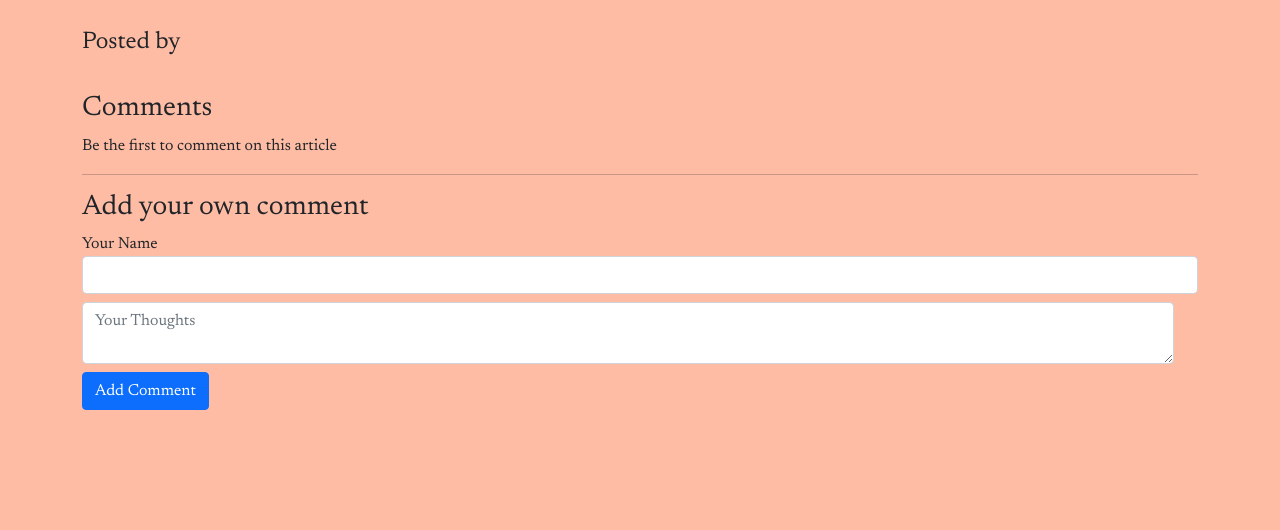
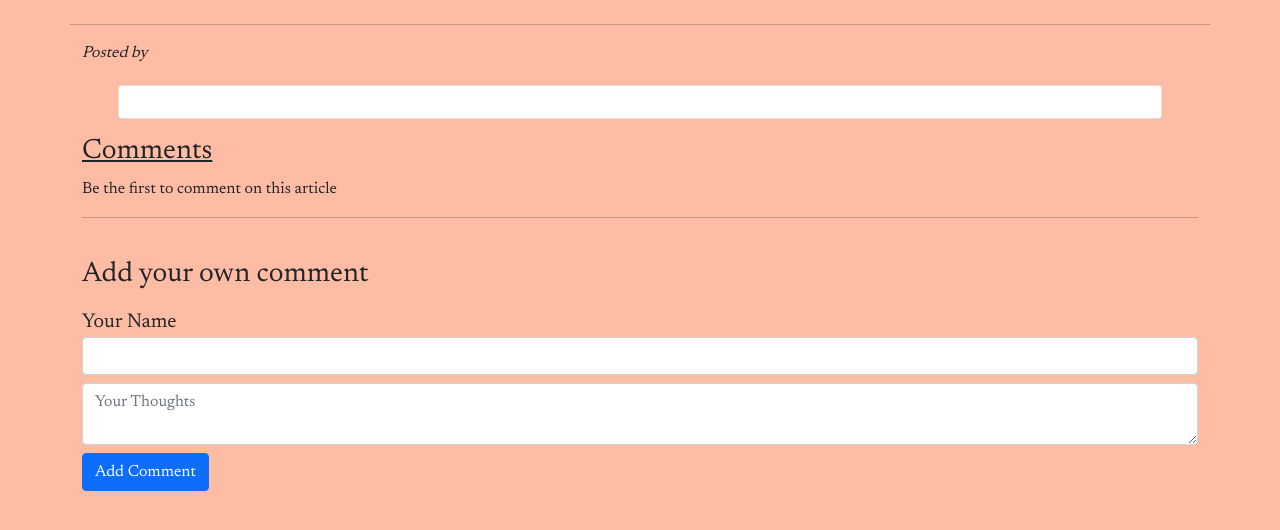
Before and after one commit to charlenebatiste/BookHub, a Node server app: template views/show.ejs in a window 1280 px wide. Shown: the part 48-578 px from the top of the page. Run offline with Node 20, Linux system fonts and the light colour scheme; the template is opened without the code that fills it, so the values that code supplies are empty; some libraries are stand-ins or nearby versions.

Commit message:
add styling

```diff
--- a/views/home.ejs
+++ b/views/home.ejs
@@ -6,12 +6,12 @@
         <p class="col-9 offset-1 fs-3"> <u> Recent Posts</u></p>
         <p class="col-2 fs-4"><a href="/new">Create A Post</a></p>
     </div>
-    <div class="row">
+    <div class="row mb-3">
     <% allPosts.forEach(post => { %>
         <div class="card col-12 m-2" >
             <div class="card-body">
                 <p class="fs-3 card-title"><%= post.title %></p>
-                <p class="text-end"><a href="/home/<%= post.title %>" class="card-link link-secondary">Read Post</a></p>
+                <p class="text-end fs-5"><a href="/home/<%= post.title %>" class="card-link link-secondary">Read Post</a></p>
             </div>
         </div>
     <% }); %>
--- a/views/layout.ejs
+++ b/views/layout.ejs
@@ -19,7 +19,7 @@
             <li><a href="/auth/signup">Signup</a></li>
             <li><a href="/auth/login">Login</a></li>
         <% } else { %>
-          <li><a href="/home">Homepage</a></li>
+            <li><a href="/home">Homepage</a></li>
             <li><a href="/search">Search Books</a></li>
             <li><a href="/profile">My Bookshelf</a></li>
             <li><a href="/auth/logout">Logout</a></li>
--- a/views/show.ejs
+++ b/views/show.ejs
@@ -1,63 +1,73 @@
 <div class="container">
     <div class="row post-head">
       <h1 class="col-12 post-title"><%= postData.title %></h1>
-        <p class="col-12 post-author fs-4">Posted by <%= postData.author%></p>
+        <hr>
+      <p class="col-12 post-author fs-6 fst-italic">Posted by <%= postData.author%></p>
     </div>
-    <p class="fs-5"><%= postData.content%></p>
-
-    <div>
-        <h3>Comments</h3>
+    <div class="row">
+      <div class="card col mx-5 mt-1 mb-3">
+        <div class="card-body">
+          <p class="card-text fs-5"><%= postData.content%></p>
+        </div>
+      </div>
+    </div>
+    <div class="row">
+        <h3 class="col"><u> Comments</u></h3>
     </div>
     <% if(allComments && allComments.length) { %>
-    <div>
+    <div class="row">
         <% allComments.forEach(comment => { %>
-                <p><%= comment.content %> - <%= comment.author %> </p>
+                <p class="col-6 fs-5 mx-5"><%= comment.content %> - <%= comment.author %> </p>
                 <% if (comment.userId === user.id) { %>
                   <form method="POST" action="/edit?_method=PUT">
                     <input type="hidden" name="postTitle" value="<%= postData.title%>">
                     <input type="hidden" name="commentId" value="<%= comment.id%>">
                     <div class="dropdown">
-                      <button class="btn btn-outline-danger dropdown-toggle" type="button" id="dropdownMenuButton1" data-bs-toggle="dropdown" aria-expanded="false">
+                      <button class="btn btn-secondary btn-sm dropdown-toggle" type="button" id="dropdownMenuButton1" data-bs-toggle="dropdown" aria-expanded="false">
                         Edit
                       </button>
-                      <div class="dropdown-menu" aria-labelledby="dropdownMenuButton1">
-                        <input type="text" name="content">
-                        <button class="btn btn-outline-danger">Update</button>
+                      <div class="dropdown-menu p-2 col-12" aria-labelledby="dropdownMenuButton1">
+                        <input type="text" name="content" class="col-11">
+                        <button class="btn btn-outline-danger btn-sm px-2">Update</button>
                       </div>
                     </div>
                   </form>
+                </div>
                 <%}%>
                 <% }) %>
                 <% } else { %>
                 <p>Be the first to comment on this article</p>
           <% } %>
-
     <hr>
-
-          <h3>Add your own comment</h3>
-
-          <form class="col-sm-12" method="POST" action="/comments">
+    <div class="row">
+      <h3 class="col mt-4">Add your own comment</h3>
+    </div>
+    <div class="row my-2">
+          <form class="col" method="POST" action="/comments">
             <input type="hidden" name="postTitle" value="<%= postData.title%>">
             <input type="hidden" name="postId" value="<%= postData.id%>">
             <input type="hidden" name="userId" value="<%= user.id%>">
-            <div class="row my-2">
-              <div class="input-field  col-xs-12">
-                <label for="name">Your Name</label>
+            <div class="row">
+                <div class="input-field">
+                    <label for="name" class="fs-5 ">Your Name</label>
+                </div>
+                <div class="input-field">
                     <input type="text" id="author" name="author" class="form-control"></input type="text">
                 </div>
+              </div>
             <div class="row my-2">
-                <div class="input-field  col-xs-12">
+                <div class="input-field">
                   <textarea id="content" name="content" class="form-control" placeholder="Your Thoughts"></textarea>
                 </div>
               </div>
               <div class="row">
-                <div class="col-sm-12">
+                <div class="col">
                   <button class="btn btn-primary" type="submit">
                     Add Comment
                   </button>
                 </div>
               </div>
+
         </form>
      </div>
-
   </div>
```
Lines whose indentation alone changed are shown as unchanged.
